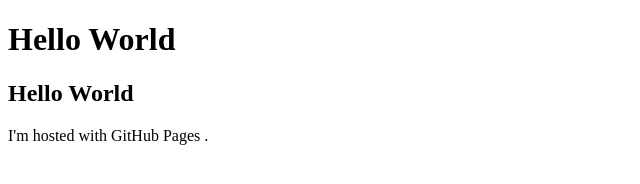
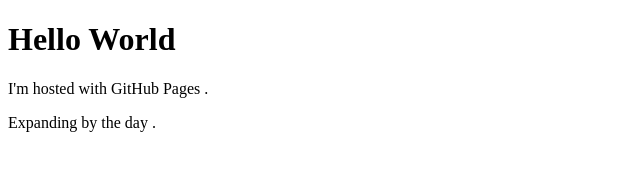
Before and after one commit to yeeouch/yeeouch.github.io, a plain HTML site: page index.html in a window 1280 px wide. Shown: the whole page, without its empty margins (0-640 px from the left). Drawn offline with Linux system fonts and the light colour scheme.

Commit message:
update index.html

```diff
--- a/index.html
+++ b/index.html
@@ -2,7 +2,7 @@
 <html>
 <body>
 <h1>Hello World</h1>
-<h2>Hello World</h2>
 <p>I'm hosted with GitHub Pages .</p>
+<p>Expanding by the day .</p>
 </body>
 </html>
```
